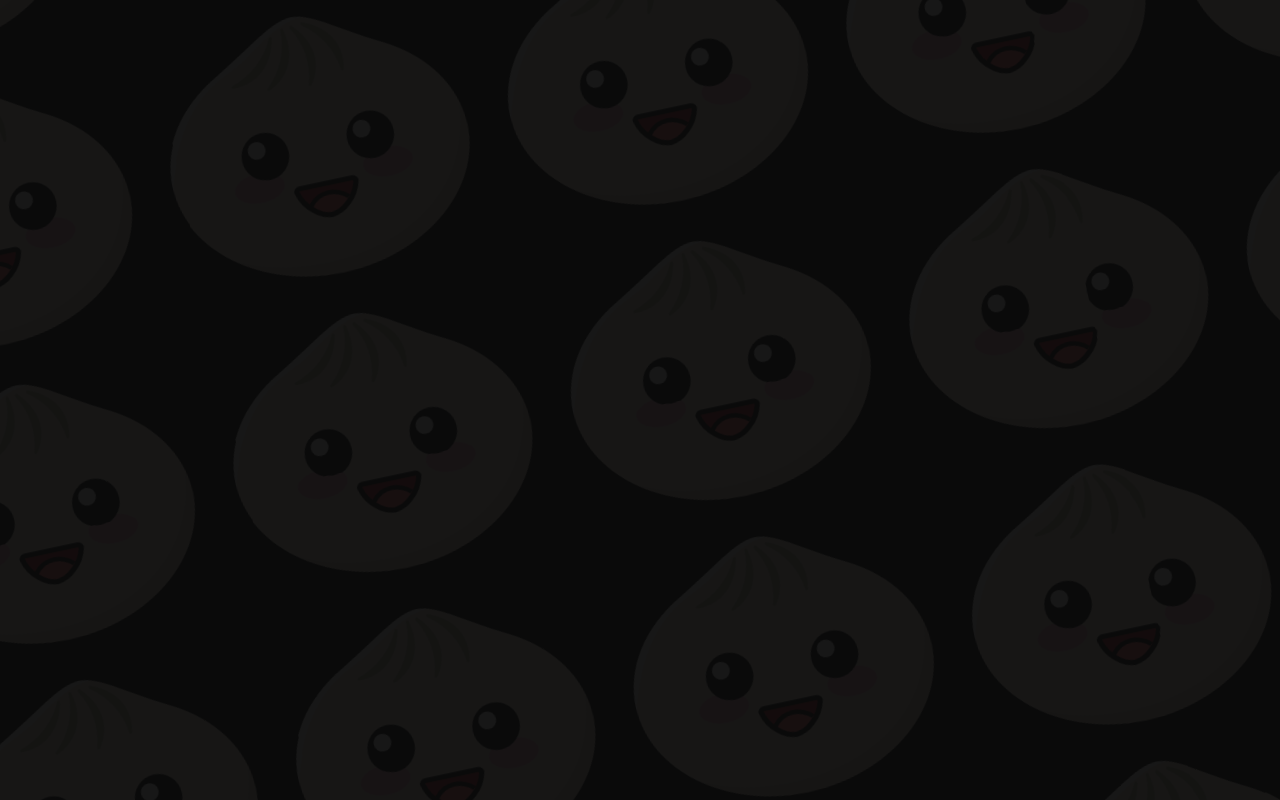
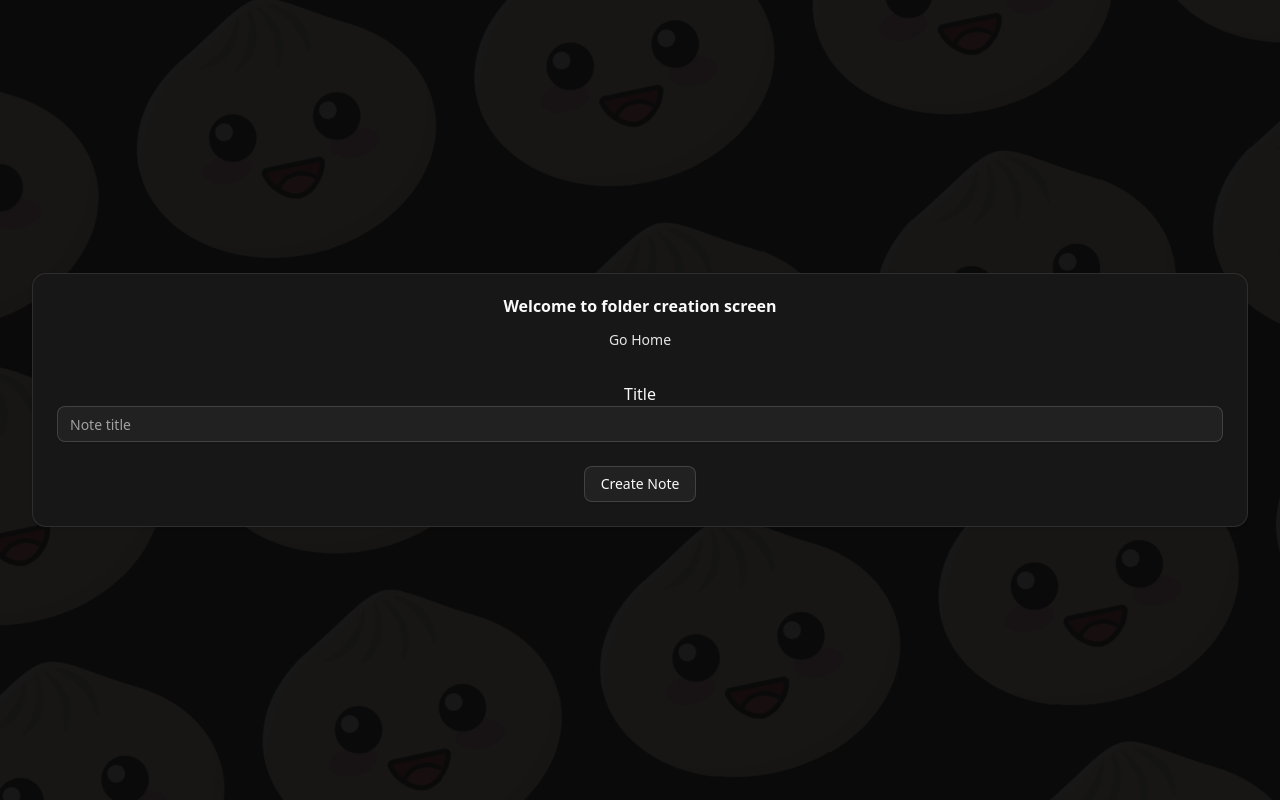
Before and after one commit to Rasweb/Custom-note-app, a React (Vite) app: page /create/folder in a window 1280 px wide. Before the commit this address had no page. Built offline with nearby package versions, Linux system fonts and the light colour scheme.

Commit message:
Began with folder creation and ui replacement

```diff
--- a/package.json
+++ b/package.json
@@ -11,7 +11,7 @@
   "dependencies": {
     "@radix-ui/react-label": "^2.1.7",
     "@radix-ui/react-select": "^2.2.6",
-    "@radix-ui/react-slot": "^1.2.3",
+    "@radix-ui/react-slot": "^1.2.4",
     "bun-plugin-tailwind": "^0.1.2",
     "class-variance-authority": "^0.7.1",
     "clsx": "^2.1.1",
--- a/src/App.tsx
+++ b/src/App.tsx
@@ -5,6 +5,7 @@ import About from "./views/About"
 import Note from "./views/Note";
 import CreateNote from "./views/CreateNote";
 import EditNote from "./views/EditNote";
+import CreateFolder from "./views/CreateFolder";
 import { useEffect } from "react";
 
 export function App() {
@@ -23,6 +24,7 @@ export function App() {
         <Route path="/note/:id" element={<Note/>} />
         <Route path="/create/note" element={<CreateNote/>} />
         <Route path="/edit/note/:id" element={<EditNote/>} />
+        <Route path="/create/folder" element={<CreateFolder/>}/>
       </Routes>
     </BrowserRouter>
   );
--- a/src/components/ui/button.tsx
+++ b/src/components/ui/button.tsx
@@ -1,11 +1,11 @@
-import { Slot } from "@radix-ui/react-slot";
-import { cva, type VariantProps } from "class-variance-authority";
-import * as React from "react";
+import * as React from "react"
+import { Slot } from "@radix-ui/react-slot"
+import { cva, type VariantProps } from "class-variance-authority"
 
-import { cn } from "@/lib/utils";
+import { cn } from "@/lib/utils"
 
 const buttonVariants = cva(
-  "inline-flex items-center justify-center gap-2 whitespace-nowrap rounded-md text-sm font-medium transition-all cursor-pointer disabled:pointer-events-none disabled:opacity-50 [&_svg]:pointer-events-none [&_svg:not([class*='size-'])]:size-4 shrink-0 [&_svg]:shrink-0 outline-none focus-visible:border-ring focus-visible:ring-ring/50 focus-visible:ring-[3px] aria-invalid:ring-destructive/20 dark:aria-invalid:ring-destructive/40 aria-invalid:border-destructive",
+  "inline-flex items-center justify-center gap-2 whitespace-nowrap rounded-md text-sm font-medium transition-all disabled:pointer-events-none disabled:opacity-50 [&_svg]:pointer-events-none [&_svg:not([class*='size-'])]:size-4 shrink-0 [&_svg]:shrink-0 outline-none focus-visible:border-ring focus-visible:ring-ring/50 focus-visible:ring-[3px] aria-invalid:ring-destructive/20 dark:aria-invalid:ring-destructive/40 aria-invalid:border-destructive",
   {
     variants: {
       variant: {
@@ -14,8 +14,10 @@ const buttonVariants = cva(
           "bg-destructive text-white hover:bg-destructive/90 focus-visible:ring-destructive/20 dark:focus-visible:ring-destructive/40 dark:bg-destructive/60",
         outline:
           "border bg-background shadow-xs hover:bg-accent hover:text-accent-foreground dark:bg-input/30 dark:border-input dark:hover:bg-input/50",
-        secondary: "bg-secondary text-secondary-foreground hover:bg-secondary/80",
-        ghost: "hover:bg-accent hover:text-accent-foreground dark:hover:bg-accent/50",
+        secondary:
+          "bg-secondary text-secondary-foreground hover:bg-secondary/80",
+        ghost:
+          "hover:bg-accent hover:text-accent-foreground dark:hover:bg-accent/50",
         link: "text-primary underline-offset-4 hover:underline",
       },
       size: {
@@ -31,8 +33,8 @@ const buttonVariants = cva(
       variant: "default",
       size: "default",
     },
-  },
-);
+  }
+)
 
 function Button({
   className,
@@ -42,11 +44,17 @@ function Button({
   ...props
 }: React.ComponentProps<"button"> &
   VariantProps<typeof buttonVariants> & {
-    asChild?: boolean;
+    asChild?: boolean
   }) {
-  const Comp = asChild ? Slot : "button";
+  const Comp = asChild ? Slot : "button"
 
-  return <Comp data-slot="button" className={cn(buttonVariants({ variant, size, className }))} {...props} />;
+  return (
+    <Comp
+      data-slot="button"
+      className={cn(buttonVariants({ variant, size, className }))}
+      {...props}
+    />
+  )
 }
 
-export { Button, buttonVariants };
+export { Button, buttonVariants }
--- /dev/null
+++ b/src/components/ui/folder.tsx
@@ -0,0 +1,8 @@
+export default function Folder() {
+
+  return (
+    <div className="container mx-auto p-8 text-center relative z-10">
+
+    </div>
+  );
+}
--- a/src/routes/databaseRoute.ts
+++ b/src/routes/databaseRoute.ts
@@ -33,6 +33,10 @@ INFO
   - Fetches the rows that where modified by the UPDATE satement.
   - Return rows that match the WHERE clause.
 */
+// For adding new columns
+function addNewColumn(){
+  // db.run("ALTER TABLE table_name ADD COLUMN column_name column_type");
+}
 
 function createTable(){
   db.run(`
@@ -53,7 +57,7 @@ function getAllNotes(){
 
 async function createNote(req: Bun.BunRequest){
   const body = await req.json(); // Parse the stream into a JSON object
-  const { title, content, imageLink } = body;
+  const { title, content} = body;
   db.run("INSERT INTO notes (title, content) VALUES (?, ?)", [title, content]);
 };
 
--- /dev/null
+++ b/src/views/CreateFolder.tsx
@@ -0,0 +1,58 @@
+import { Card, CardContent, CardDescription, CardHeader, CardTitle, CardAction } from "@/components/ui/card";;
+import {Button } from "../components/ui/button"
+import { useNavigate } from "react-router-dom";
+import { type ChangeEvent } from "react";
+import { Label } from "@radix-ui/react-label";
+import { Input } from "@/components/ui/input";
+
+/* TODO - Use shadcn components
+- Link: https://ui.shadcn.com/
+- Remove radix-ui and ui components except button.tsx
+- Replace everything
+*/
+export default function CreateFolder() {
+  const navigate = useNavigate();
+
+  function createFolderFunc(e: ChangeEvent<HTMLFormElement>){};
+  return (
+    <div className="container mx-auto p-8 text-center relative z-10">
+        <Card className="mx-auto ">
+            <CardHeader  className="flex flex-col items-center gap-2">
+                <CardTitle>Welcome to folder creation screen</CardTitle>
+                <CardAction className="self-center">
+                    <Button title="/" variant="link" size="default" onClick={() => navigate("/")}>Go Home</Button>
+                </CardAction>
+            </CardHeader>
+            <CardContent>
+                <form  className="space-y-6" onSubmit={createFolderFunc}>
+                    <div className="space-y-2">
+                        <Label htmlFor="title">Title</Label>
+                        <Input
+                            id="title"
+                            type="text"
+                            placeholder="Note title"
+                            // onChange={(e) => setTitle(e.target.value)}
+                            // value={title}
+                            required
+                        />
+                    </div>
+                    <div className="space-y-2">
+
+                        {/* <Label htmlFor="content">Content</Label>
+                        <Textarea
+                            className="w-full h-64"
+                            id="content"
+                            placeholder="Write your note here..."
+                            onChange={(e) => setContent(e.target.value)}
+                            value={content}
+                        /> */}
+                    </div>
+                    <Button type="submit" variant="outline" size={"default"}>
+                        Create Note
+                    </Button>
+                </form>
+            </CardContent>
+        </Card>
+    </div>
+  );
+}
--- a/src/views/Home.tsx
+++ b/src/views/Home.tsx
@@ -53,13 +53,13 @@ export default function Home(){
             <CardAction className="self-center">
               <Button title="dark/light mode" variant={"outline"} onClick={() => toggleMode()}>Toggle Mode</Button>
               <Button title="/create/note" variant="link" size="default" onClick={() => navigate("/create/note")}>Create a new note</Button>
+              <Button title="/create/folder" variant={"link"} size={"default"} onClick={() => navigate("/create/folder")}>Create a new folder</Button>
             </CardAction>
           </CardHeader>
           <CardContent>
             <Button title="/about" variant="link" size="default" onClick={() => navigate("/about")}>About page</Button>
           </CardContent>
         </Card>
-
         <div className="grid gap-4 md:grid-cols-2 lg:grid-cols-3 sm:grid-cols-1 pt-4">
           {noteCount ?
             <>
```
Also changed, not shown: 1 other file (tests, documents, lock files or other folders).
